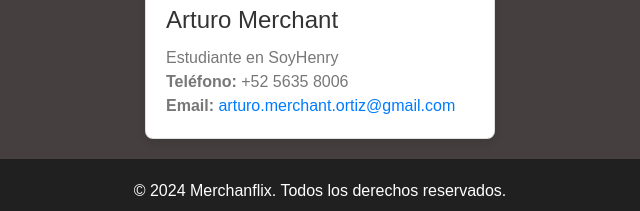
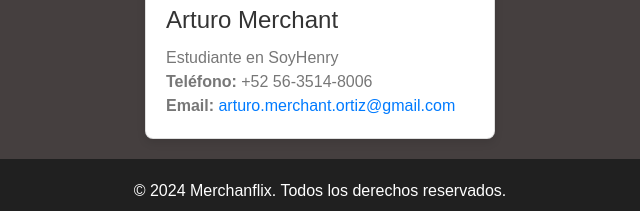
Before and after one commit to ArturoMerchant/movie-web-app-frontend-backend, a website built with webpack: page front/contact.html in a window 1280 px wide. Shown: the part 596-807 px from the top of the page, 320-960 px from the left. Built offline with nearby package versions, Linux system fonts and the light colour scheme; no server answers.

```diff
--- a/front/contact.html
+++ b/front/contact.html
@@ -28,7 +28,7 @@
             <div class="card-body contact-info">
                 <h5 class="card-title">Arturo Merchant</h5>
                 <p class="card-text">Estudiante en SoyHenry</p>
-                <p class="card-text"><strong>Teléfono:</strong> +52 5635 8006</p>
+                <p class="card-text"><strong>Teléfono:</strong> +52 56-3514-8006</p>
                 <p class="card-text"><strong>Email:</strong> <a href="mailto:arturo.merchant.ortiz@gmail.com">arturo.merchant.ortiz@gmail.com</a></p>
             </div>
         </div>
```
